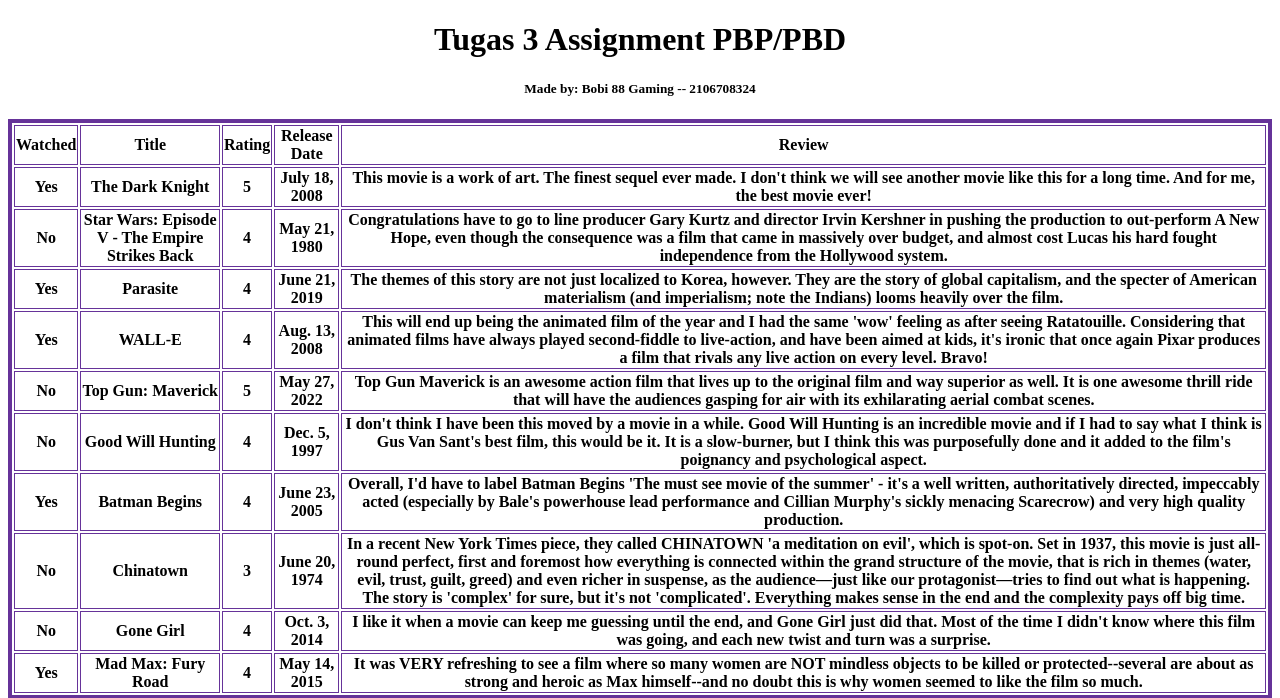
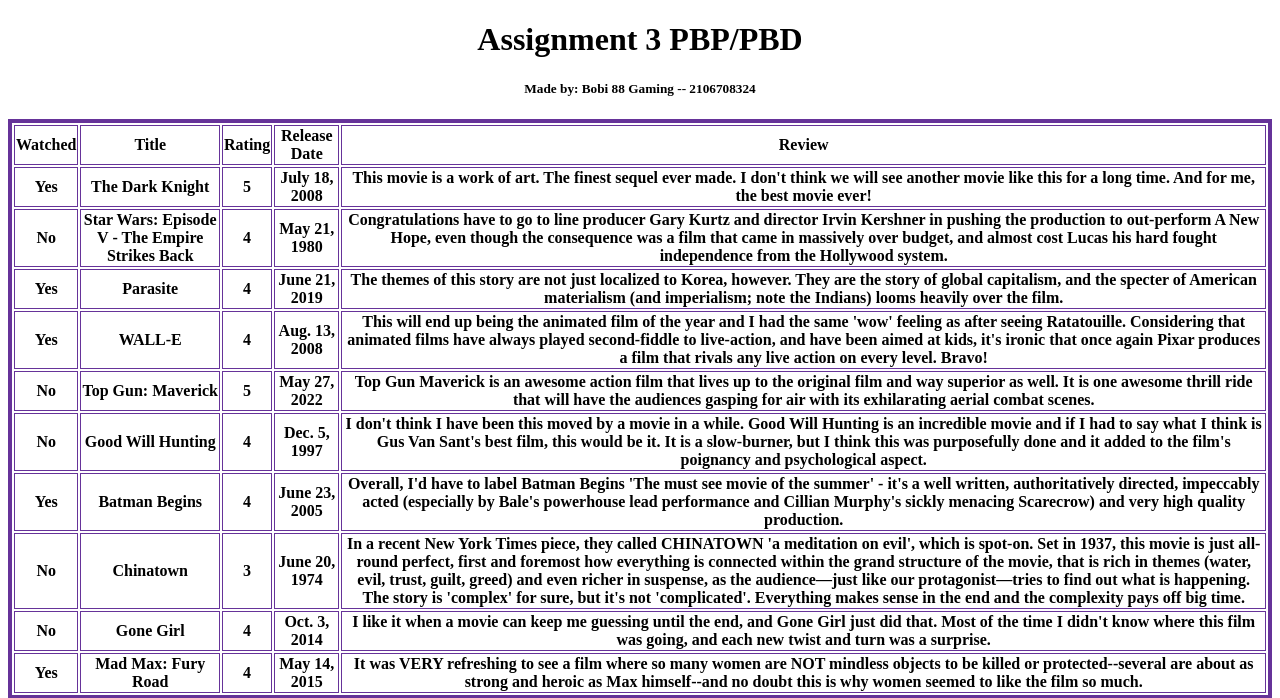
Before and after one commit to gerardooss/Assignment02, a Django app: page /mywatchlist/ in a window 1280 px wide. Shown: the top 698 px of the page. Run offline with Django 4.2, Linux system fonts and the light colour scheme; data comes from the database, SQL or seed files in the repository; lists and menus that the app fills with data are empty.

Commit message:
addition: README

```diff
--- a/mywatchlist/templates/mywatchlist.html
+++ b/mywatchlist/templates/mywatchlist.html
@@ -2,13 +2,9 @@
 
  {% block content %}
 
-  <h1 align="center">Tugas 3 Assignment PBP/PBD</h1>
+  <h1 align="center">Assignment 3 PBP/PBD</h1>
 
   <h5  align="center">Made by: {{nama}} -- {{npm}}</h5>
-  <!-- <p>{{nama}}</p> -->
-
-  <!-- <h5 align="center">Student ID: {{npm}}</h5> -->
-  <!-- <p>{{npm}}</p> -->
 
   <table border="4" bordercolor="rebeccapurple">
     <tr>
```
Also changed, not shown: mywatchlist/README.md (added), mywatchlist/postman_html.jpg (added), mywatchlist/postman_json.jpg (added), mywatchlist/postman_xml.jpg (added).
